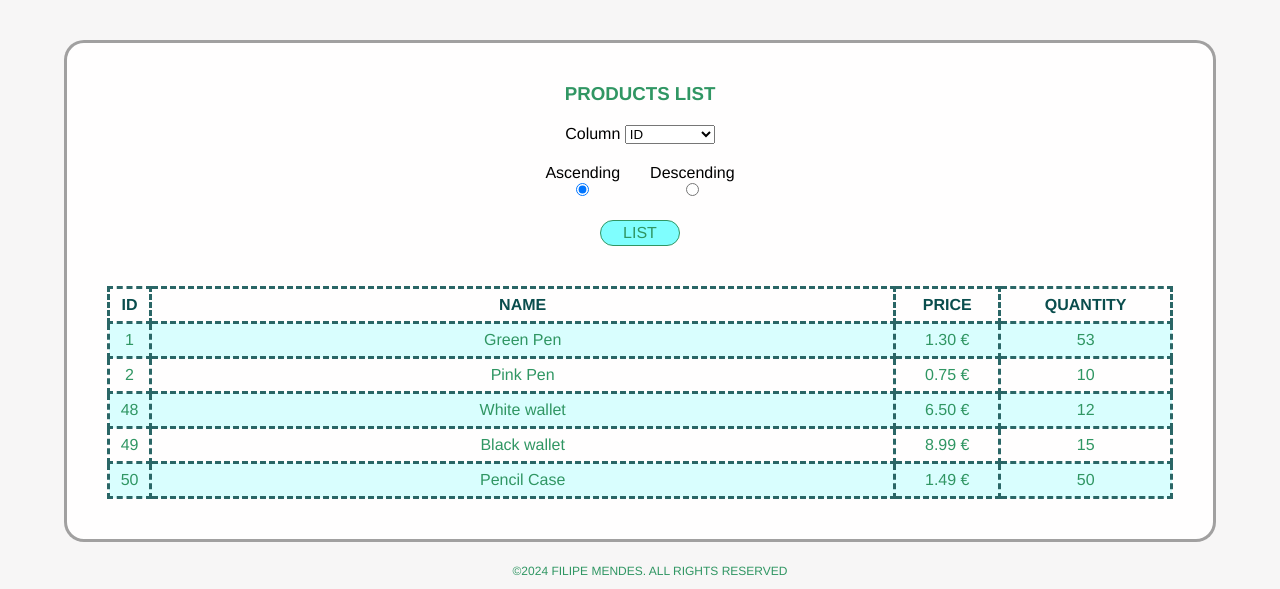
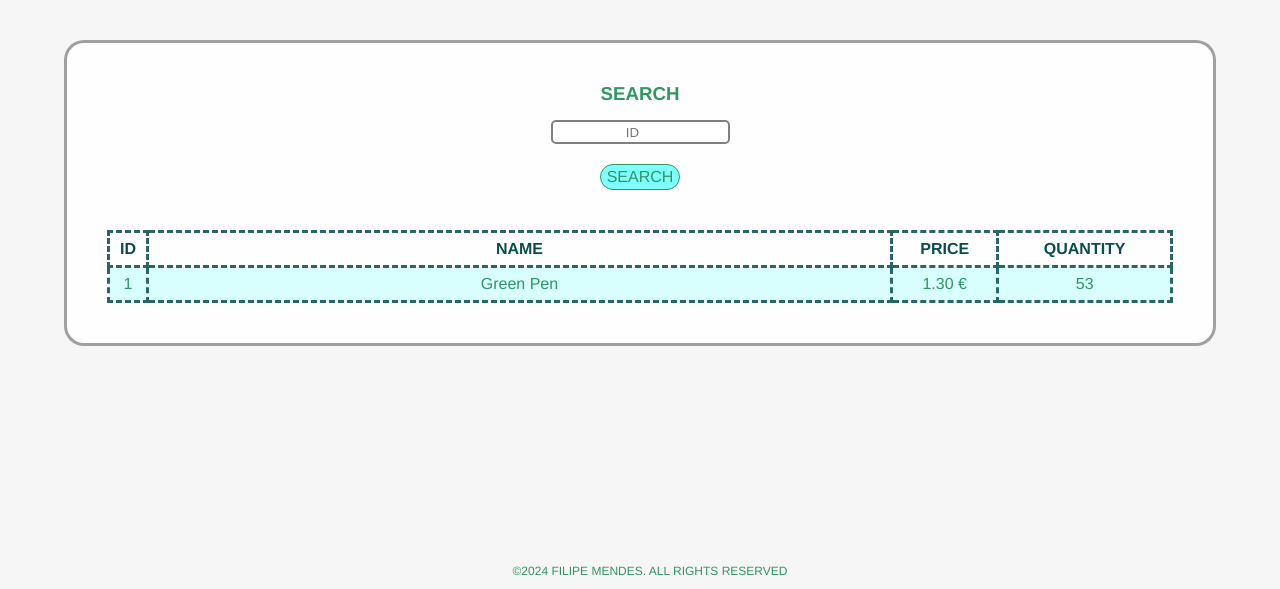
Before and after one commit to FMatiasMendes/Stock_Management_Site, a PHP site: page /codeSearch.php in a window 1280 px wide. Shown: the part 211-800 px from the top of the page. Run offline with PHP 8.4, Linux system fonts and the light colour scheme.

Commit message:
codeSearch html page done

```diff
--- a/codeSearch.php
+++ b/codeSearch.php
@@ -33,29 +33,12 @@
 		<main>
 		<!-- consider make the ascending/descending order with arrows on each column -->
 			<div class="outer-border">
-				<h3 class="page-titles">PRODUCTS LIST</h3>
-				<div class="column-selector">
-					<label for="">Column</label>
-					<select name="column" id="column">
-						<option value="id">ID</option>
-						<option value="name">NAME</option>
-						<option value="price">PRICE</option>
-						<option value="quantity">QUANTITY</option>
-					</select>
-				</div>
-				<div class="radio-inputs">
-					<div>
-						<label for="">Ascending</label>
-						<br>
-						<input type="radio" name="order" value="ascending" checked="checked">
-					</div>
-					<div>
-						<label for="">Descending</label>
-						<br>
-						<input type="radio" name="order" value="descending">
-					</div>
-				</div>
-				<input type="submit" name="" value="LIST" class="list-button">
+				<h3 class="page-titles">SEARCH</h3>
+				<form action="" class="search-form">
+					<input type="number" name="id" placeholder="ID">
+					<br>
+					<input type="submit" name="" value="SEARCH" class="list-button">
+				</form>
 
 				<table>
 					<tr>
@@ -70,30 +53,6 @@
 						<td>1.30 €</td>
 						<td>53</td>
 					</tr>
-					<tr>
-						<td>2</td>
-						<td>Pink Pen</td>
-						<td>0.75 €</td>
-						<td>10</td>
-					</tr>
-					<tr>
-						<td>48</td>
-						<td>White wallet</td>
-						<td>6.50 €</td>
-						<td>12</td>
-					</tr>
-					<tr>
-						<td>49</td>
-						<td>Black wallet</td>
-						<td>8.99 €</td>
-						<td>15</td>
-					</tr>
-					<tr>
-						<td>50</td>
-						<td>Pencil Case</td>
-						<td>1.49 €</td>
-						<td>50</td>
-					</tr>
 				</table>
 			</div>
 		</main>
--- a/styles/style.css
+++ b/styles/style.css
@@ -148,6 +148,20 @@ tr:nth-child(even){
 	background-color: rgba(0, 255, 255, 0.15);
 }
 
+.search-form{
+	font-family: var(--font-family);
+	text-align: center;
+	margin-top: 15px;
+}
+
+.search-form input[type="number"]{
+	text-align: center;
+	border: 2px solid grey;
+	border-radius: 5px;
+	width: 175px;
+	height: 20px;
+}
+
 
 
 
```
